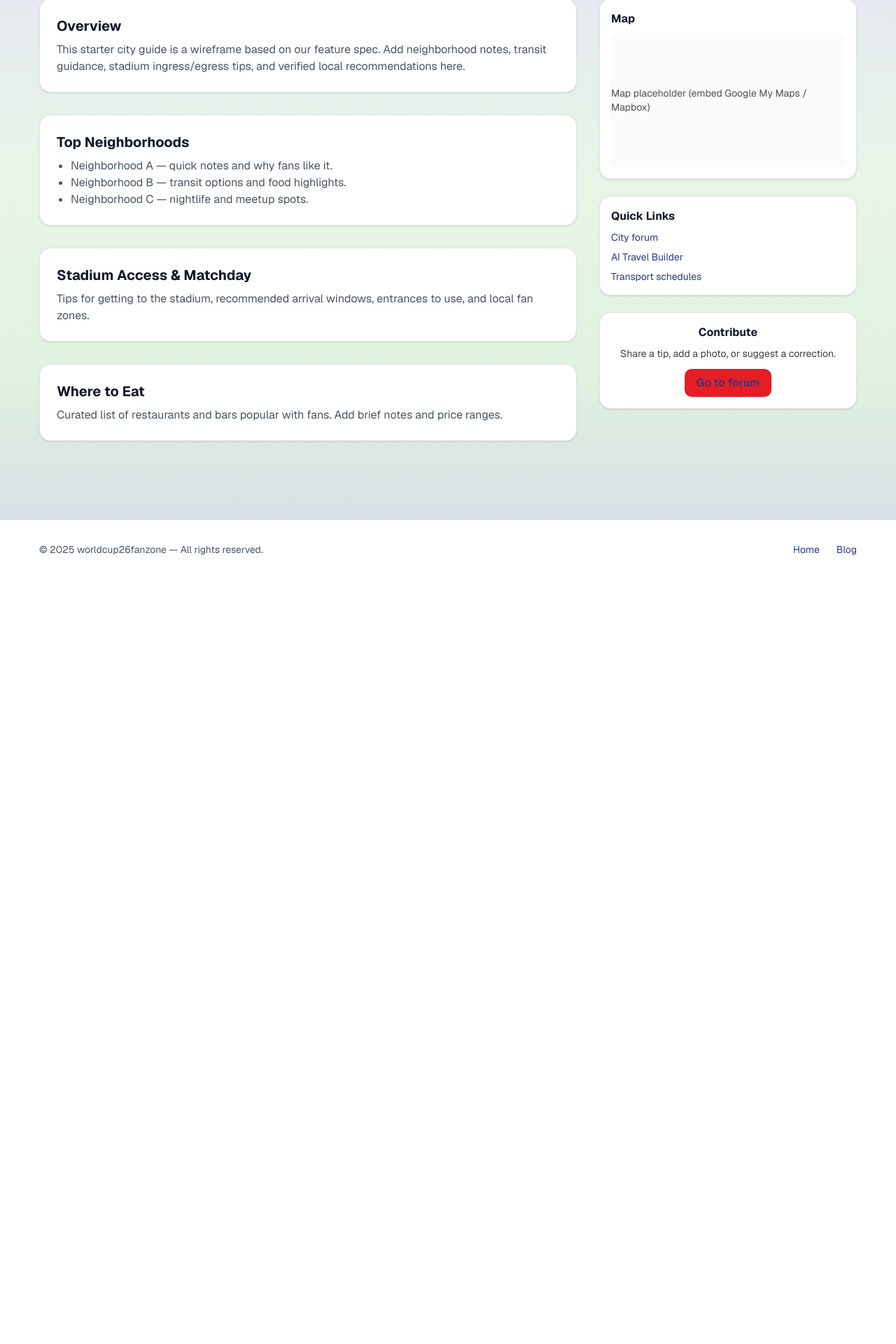
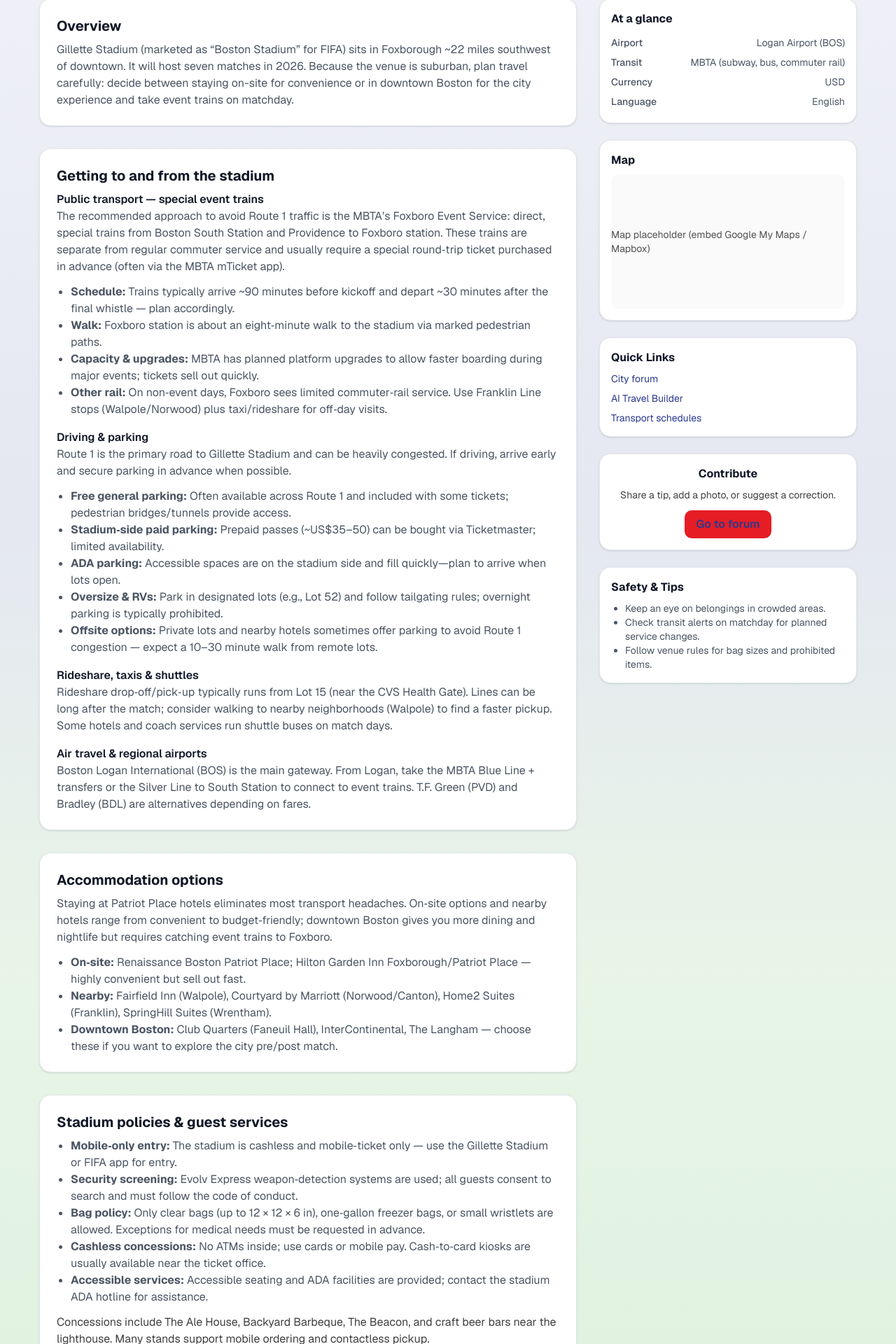
Before and after one commit to unhalum90/worldcup, a Next.js app in the folder web/: page /cities/1 in a window 1280 px wide. Shown: the part 629-2549 px from the top of the page at 70% size. Before the commit the page ends 1456 px from the top, so only its background shows below. Built offline with nearby package versions, Linux system fonts and the light colour scheme; no server answers; the database is empty.

Commit message:
populate Boston city guide with full event and transport content from boston.md

```diff
--- a/web/app/cities/[city]/page.tsx
+++ b/web/app/cities/[city]/page.tsx
@@ -49,36 +49,94 @@
           </div>
         </div>
 
-        <div className="grid grid-cols-1 lg:grid-cols-3 gap-8">
+  <div className="grid grid-cols-1 lg:grid-cols-3 gap-8">
           {/* Main content */}
           <main className="lg:col-span-2 space-y-8">
             <section className="rounded-lg p-6 bg-white border border-[color:var(--color-neutral-100)] shadow-sm">
               <h2 className="text-xl font-bold mb-2">Overview</h2>
-              <p className="text-[color:var(--color-neutral-800)]">This starter city guide is a wireframe based on our feature spec. Add neighborhood notes, transit guidance, stadium ingress/egress tips, and verified local recommendations here.</p>
+              <p className="text-[color:var(--color-neutral-800)]">Gillette Stadium (marketed as “Boston Stadium” for FIFA) sits in Foxborough ~22 miles southwest of downtown. It will host seven matches in 2026. Because the venue is suburban, plan travel carefully: decide between staying on-site for convenience or in downtown Boston for the city experience and take event trains on matchday.</p>
             </section>
 
             <section className="rounded-lg p-6 bg-white border border-[color:var(--color-neutral-100)] shadow-sm">
-              <h2 className="text-xl font-bold mb-2">Top Neighborhoods</h2>
-              <ul className="list-disc pl-5 text-[color:var(--color-neutral-800)]">
-                <li>Neighborhood A — quick notes and why fans like it.</li>
-                <li>Neighborhood B — transit options and food highlights.</li>
-                <li>Neighborhood C — nightlife and meetup spots.</li>
+              <h2 className="text-xl font-bold mb-2">Getting to and from the stadium</h2>
+
+              <h3 className="font-semibold mt-2">Public transport — special event trains</h3>
+              <p className="text-[color:var(--color-neutral-800)]">The recommended approach to avoid Route 1 traffic is the MBTA’s Foxboro Event Service: direct, special trains from Boston South Station and Providence to Foxboro station. These trains are separate from regular commuter service and usually require a special round‑trip ticket purchased in advance (often via the MBTA mTicket app).</p>
+              <ul className="list-disc pl-5 text-[color:var(--color-neutral-800)] mt-3">
+                <li><strong>Schedule:</strong> Trains typically arrive ~90 minutes before kickoff and depart ~30 minutes after the final whistle — plan accordingly.</li>
+                <li><strong>Walk:</strong> Foxboro station is about an eight‑minute walk to the stadium via marked pedestrian paths.</li>
+                <li><strong>Capacity & upgrades:</strong> MBTA has planned platform upgrades to allow faster boarding during major events; tickets sell out quickly.</li>
+                <li><strong>Other rail:</strong> On non‑event days, Foxboro sees limited commuter‑rail service. Use Franklin Line stops (Walpole/Norwood) plus taxi/rideshare for off‑day visits.</li>
+              </ul>
+
+              <h3 className="font-semibold mt-4">Driving & parking</h3>
+              <p className="text-[color:var(--color-neutral-800)]">Route 1 is the primary road to Gillette Stadium and can be heavily congested. If driving, arrive early and secure parking in advance when possible.</p>
+              <ul className="list-disc pl-5 text-[color:var(--color-neutral-800)] mt-3">
+                <li><strong>Free general parking:</strong> Often available across Route 1 and included with some tickets; pedestrian bridges/tunnels provide access.</li>
+                <li><strong>Stadium‑side paid parking:</strong> Prepaid passes (~US$35–50) can be bought via Ticketmaster; limited availability.</li>
+                <li><strong>ADA parking:</strong> Accessible spaces are on the stadium side and fill quickly—plan to arrive when lots open.</li>
+                <li><strong>Oversize & RVs:</strong> Park in designated lots (e.g., Lot 52) and follow tailgating rules; overnight parking is typically prohibited.</li>
+                <li><strong>Offsite options:</strong> Private lots and nearby hotels sometimes offer parking to avoid Route 1 congestion — expect a 10–30 minute walk from remote lots.</li>
+              </ul>
+
+              <h3 className="font-semibold mt-4">Rideshare, taxis & shuttles</h3>
+              <p className="text-[color:var(--color-neutral-800)]">Rideshare drop‑off/pick‑up typically runs from Lot 15 (near the CVS Health Gate). Lines can be long after the match; consider walking to nearby neighborhoods (Walpole) to find a faster pickup. Some hotels and coach services run shuttle buses on match days.</p>
+
+              <h3 className="font-semibold mt-4">Air travel & regional airports</h3>
+              <p className="text-[color:var(--color-neutral-800)]">Boston Logan International (BOS) is the main gateway. From Logan, take the MBTA Blue Line + transfers or the Silver Line to South Station to connect to event trains. T.F. Green (PVD) and Bradley (BDL) are alternatives depending on fares.</p>
+            </section>
+
+            <section className="rounded-lg p-6 bg-white border border-[color:var(--color-neutral-100)] shadow-sm">
+              <h2 className="text-xl font-bold mb-2">Accommodation options</h2>
+              <p className="text-[color:var(--color-neutral-800)]">Staying at Patriot Place hotels eliminates most transport headaches. On‑site options and nearby hotels range from convenient to budget‑friendly; downtown Boston gives you more dining and nightlife but requires catching event trains to Foxboro.</p>
+              <ul className="list-disc pl-5 text-[color:var(--color-neutral-800)] mt-3">
+                <li><strong>On‑site:</strong> Renaissance Boston Patriot Place; Hilton Garden Inn Foxborough/Patriot Place — highly convenient but sell out fast.</li>
+                <li><strong>Nearby:</strong> Fairfield Inn (Walpole), Courtyard by Marriott (Norwood/Canton), Home2 Suites (Franklin), SpringHill Suites (Wrentham).</li>
+                <li><strong>Downtown Boston:</strong> Club Quarters (Faneuil Hall), InterContinental, The Langham — choose these if you want to explore the city pre/post match.</li>
               </ul>
             </section>
 
             <section className="rounded-lg p-6 bg-white border border-[color:var(--color-neutral-100)] shadow-sm">
-              <h2 className="text-xl font-bold mb-2">Stadium Access & Matchday</h2>
-              <p className="text-[color:var(--color-neutral-800)]">Tips for getting to the stadium, recommended arrival windows, entrances to use, and local fan zones.</p>
+              <h2 className="text-xl font-bold mb-2">Stadium policies & guest services</h2>
+              <ul className="list-disc pl-5 text-[color:var(--color-neutral-800)]">
+                <li><strong>Mobile‑only entry:</strong> The stadium is cashless and mobile‑ticket only — use the Gillette Stadium or FIFA app for entry.</li>
+                <li><strong>Security screening:</strong> Evolv Express weapon‑detection systems are used; all guests consent to search and must follow the code of conduct.</li>
+                <li><strong>Bag policy:</strong> Only clear bags (up to 12 × 12 × 6 in), one‑gallon freezer bags, or small wristlets are allowed. Exceptions for medical needs must be requested in advance.</li>
+                <li><strong>Cashless concessions:</strong> No ATMs inside; use cards or mobile pay. Cash‑to‑card kiosks are usually available near the ticket office.</li>
+                <li><strong>Accessible services:</strong> Accessible seating and ADA facilities are provided; contact the stadium ADA hotline for assistance.</li>
+              </ul>
+              <p className="text-[color:var(--color-neutral-700)] mt-3">Concessions include The Ale House, Backyard Barbeque, The Beacon, and craft beer bars near the lighthouse. Many stands support mobile ordering and contactless pickup.</p>
             </section>
 
             <section className="rounded-lg p-6 bg-white border border-[color:var(--color-neutral-100)] shadow-sm">
-              <h2 className="text-xl font-bold mb-2">Where to Eat</h2>
-              <p className="text-[color:var(--color-neutral-800)]">Curated list of restaurants and bars popular with fans. Add brief notes and price ranges.</p>
+              <h2 className="text-xl font-bold mb-2">Fan tips & tricks</h2>
+              <ul className="list-disc pl-5 text-[color:var(--color-neutral-800)]">
+                <li><strong>Buy early:</strong> Event train tickets and match tickets sell out quickly — secure them as soon as sales open.</li>
+                <li><strong>Essential apps:</strong> MBTA mTicket, Gillette Stadium/FIFA app for match tickets, and ride‑share apps (Uber/Lyft).</li>
+                <li><strong>Dress & packing:</strong> Prepare for variable New England weather — layers, a poncho, sunscreen, and comfortable shoes.</li>
+                <li><strong>Clear bag & belongings:</strong> Carry only permitted items and small essentials to speed entry.</li>
+                <li><strong>Tailgating:</strong> Permitted four hours before kickoff with rules (no kegs, contained grills). Patriot Place offers pre‑match food and shopping.</li>
+              </ul>
+            </section>
+
+            <section className="rounded-lg p-6 bg-white border border-[color:var(--color-neutral-100)] shadow-sm">
+              <h2 className="text-xl font-bold mb-2">After the match</h2>
+              <p className="text-[color:var(--color-neutral-800)]">Expect delays. Trains and roads will be busy; patience is required. Many drivers use the paid‑to‑park program to wait out traffic. For assistance, text 50894 with location or email customerservice@gillettestadium.com.</p>
+              <p className="text-[color:var(--color-neutral-700)] mt-3">Final thought: with planning — pick your lodging, book trains or parking early, and note the clear‑bag and cashless policies — you’ll focus on the match and have a great day.</p>
             </section>
           </main>
 
           {/* Sidebar */}
           <aside className="space-y-6">
+            <div className="rounded-lg p-4 bg-white border border-[color:var(--color-neutral-100)] shadow-sm">
+              <h3 className="font-bold mb-2">At a glance</h3>
+              <dl className="text-sm text-[color:var(--color-neutral-800)]">
+                <div className="flex justify-between py-1"><dt className="font-medium">Airport</dt><dd>Logan Airport (BOS)</dd></div>
+                <div className="flex justify-between py-1"><dt className="font-medium">Transit</dt><dd>MBTA (subway, bus, commuter rail)</dd></div>
+                <div className="flex justify-between py-1"><dt className="font-medium">Currency</dt><dd>USD</dd></div>
+                <div className="flex justify-between py-1"><dt className="font-medium">Language</dt><dd>English</dd></div>
+              </dl>
+            </div>
             <div className="rounded-lg p-4 bg-white border border-[color:var(--color-neutral-100)] shadow-sm">
               <h3 className="font-bold mb-2">Map</h3>
               {/* Use MapEmbed if the city metadata provides an embed URL (e.g., Google My Maps) */}
@@ -104,6 +162,15 @@
               <p className="text-sm text-[color:var(--color-neutral-700)] mb-3">Share a tip, add a photo, or suggest a correction.</p>
               <Link href={`/forums/${citySlug}`} className="inline-flex items-center justify-center px-4 py-2 rounded-md bg-[color:var(--color-accent-red)] text-white font-semibold">Go to forum</Link>
             </div>
+
+            <div className="rounded-lg p-4 bg-white border border-[color:var(--color-neutral-100)] shadow-sm">
+              <h3 className="font-bold mb-2">Safety & Tips</h3>
+              <ul className="text-sm list-disc pl-5 text-[color:var(--color-neutral-800)]">
+                <li>Keep an eye on belongings in crowded areas.</li>
+                <li>Check transit alerts on matchday for planned service changes.</li>
+                <li>Follow venue rules for bag sizes and prohibited items.</li>
+              </ul>
+            </div>
           </aside>
         </div>
       </div>
```
